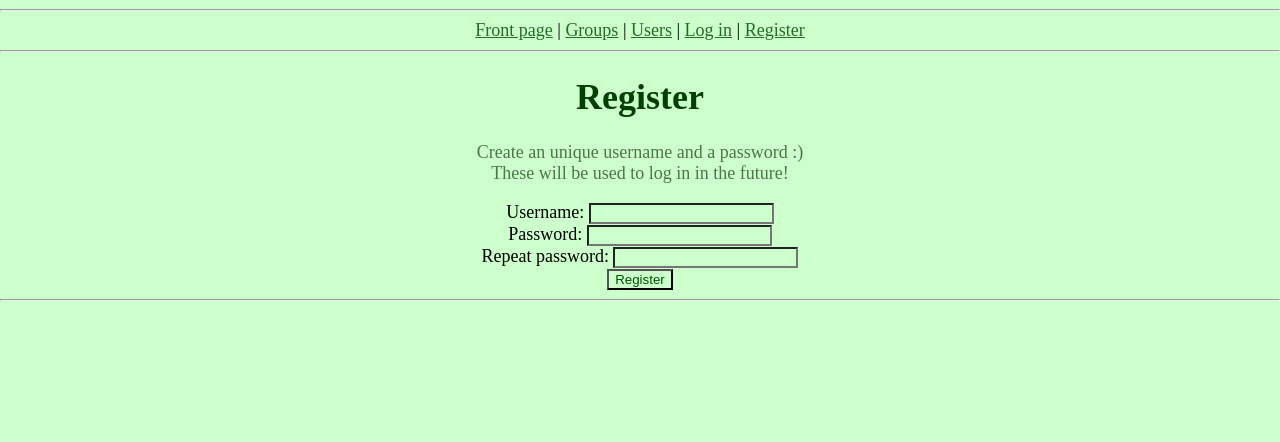
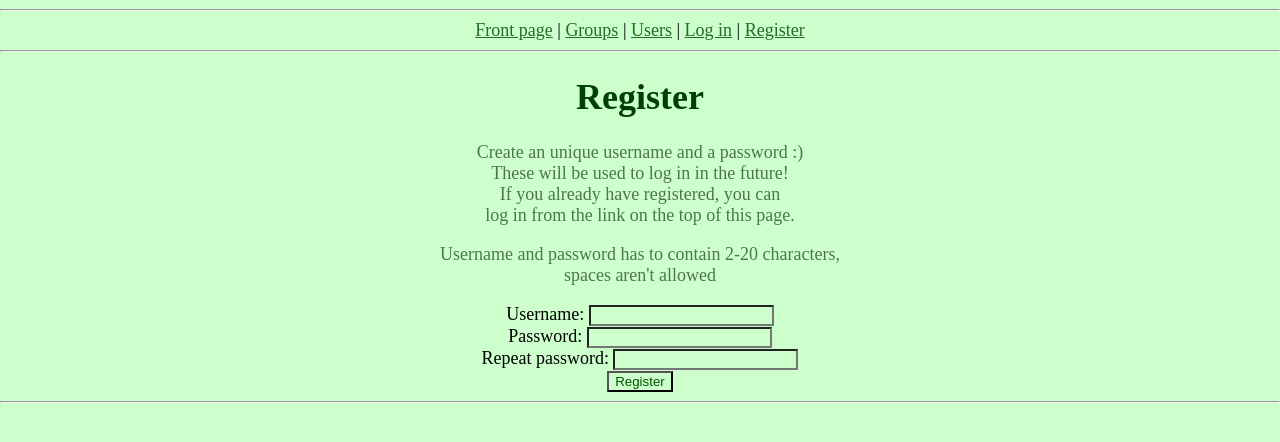
Before and after one commit to eveliinaalikoski/tsoha_wetalk, a Flask app: page /register in a window 1280 px wide. Shown: the top 442 px of the page. Run offline with Flask 3, Linux system fonts and the light colour scheme.

Commit message:
added instructions for registering

```diff
--- a/templates/register.html
+++ b/templates/register.html
@@ -5,7 +5,13 @@
 <h1>Register</h1>
 <p>
     Create an unique username and a password :) <br>
-    These will be used to log in in the future!
+    These will be used to log in in the future! <br>
+    If you already have registered, you can <br>
+    log in from the link on the top of this page.
+</p>
+<p>
+    Username and password has to contain 2-20 characters, <br>
+    spaces aren't allowed
 </p>
 <form action="/register" method="POST">
     Username: <input type="text" name="name" required> <br>
```
